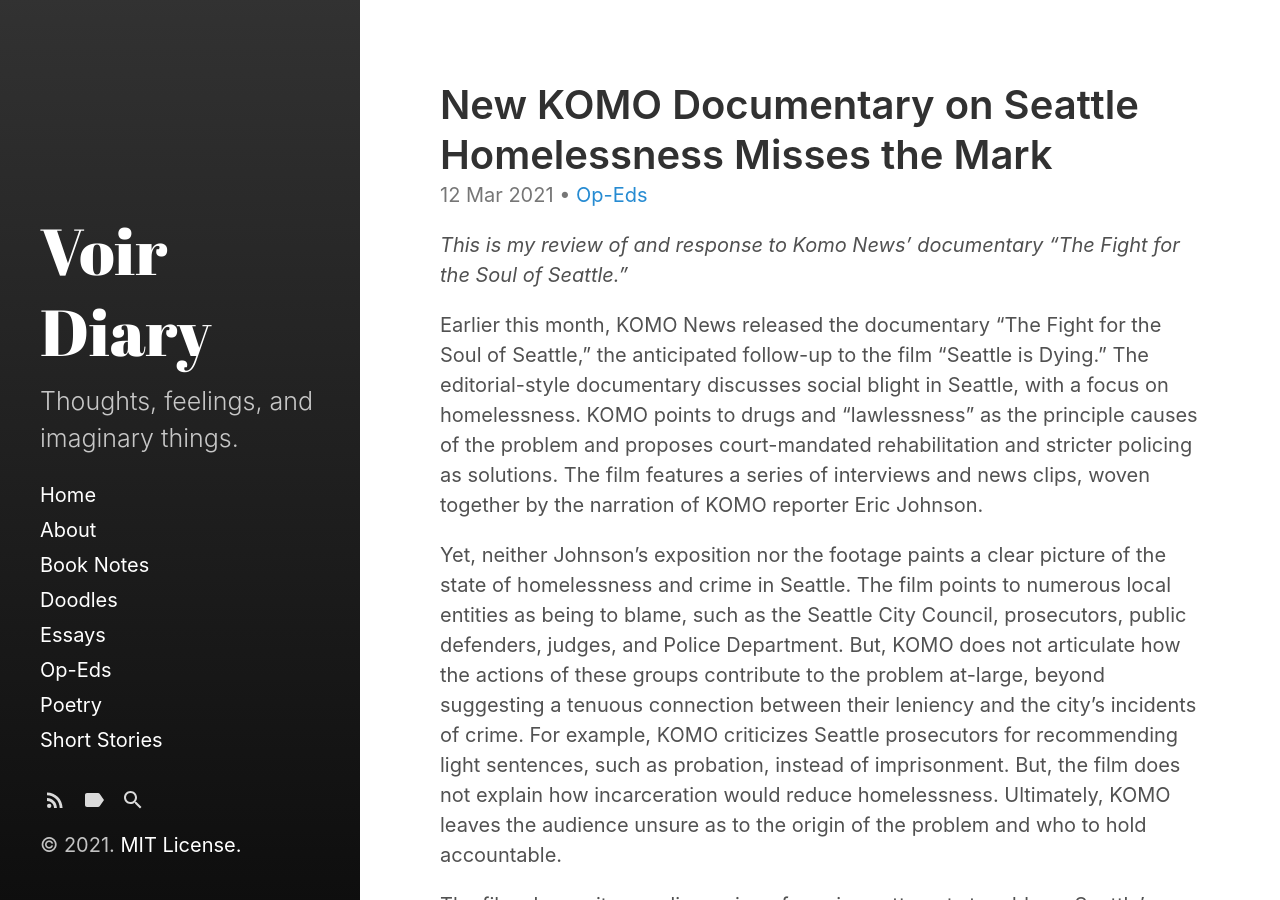
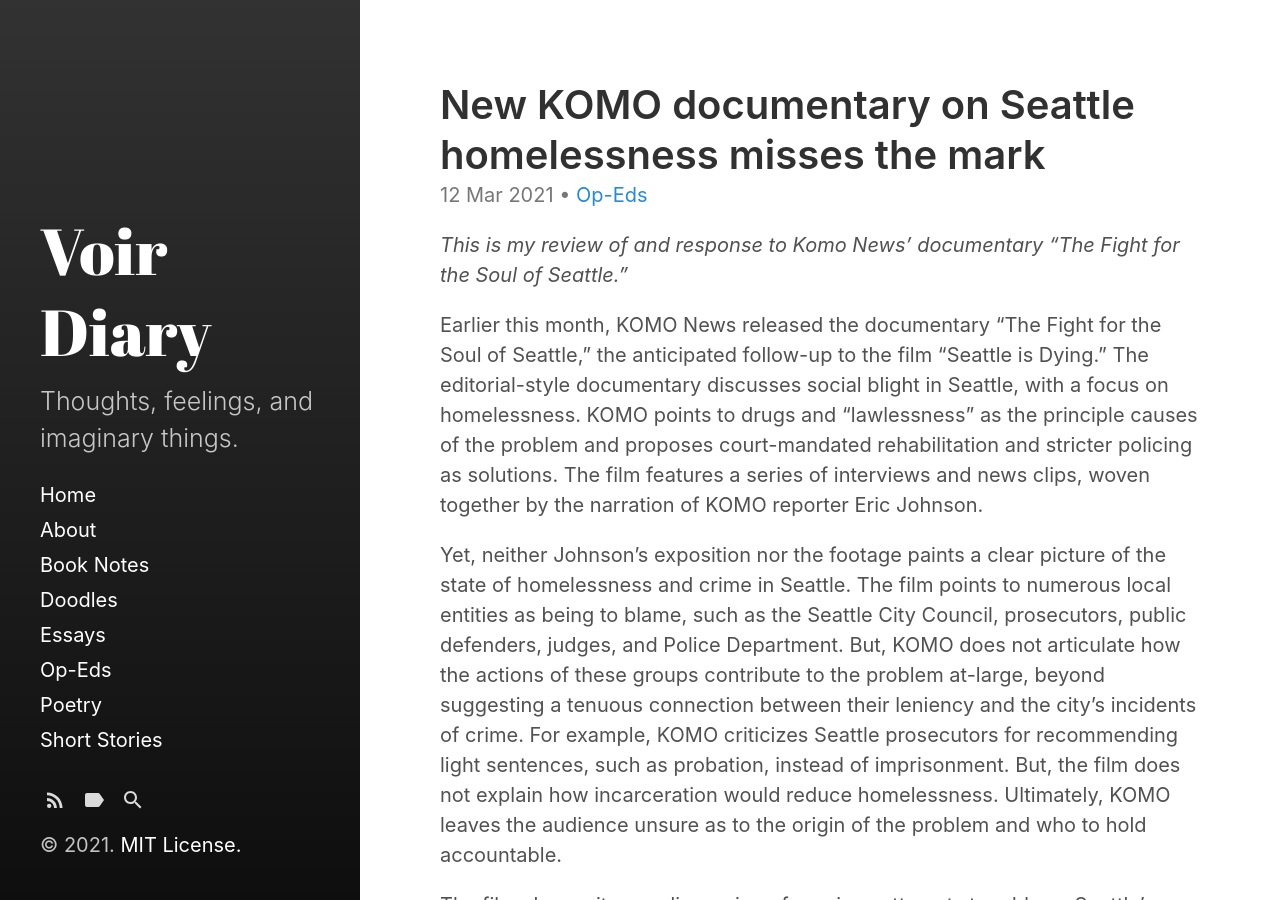
Before and after one commit to VoirDiary/VoirDiary, a Jekyll site: the page built from _posts/2021-03-12-KOMO-Doc.md, in a window 1280 px wide and 900 px high. Built offline with Jekyll 4.4.1, drawn with Linux system fonts in a browser that asks for light colours.

```diff
--- a/_posts/2021-03-12-KOMO-Doc.md
+++ b/_posts/2021-03-12-KOMO-Doc.md
@@ -1,6 +1,6 @@
 ---
 layout: post
-title: "New KOMO Documentary on Seattle Homelessness Misses the Mark"
+title: "New KOMO documentary on Seattle homelessness misses the mark"
 categories:
   - Op-Eds
 tags:
```
